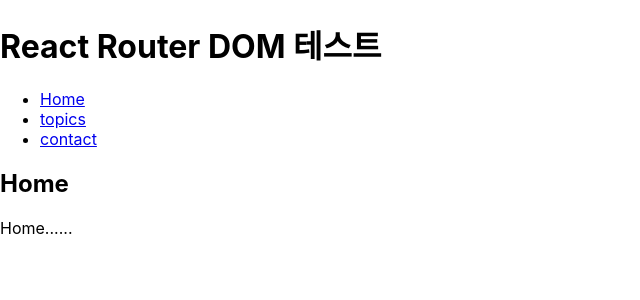
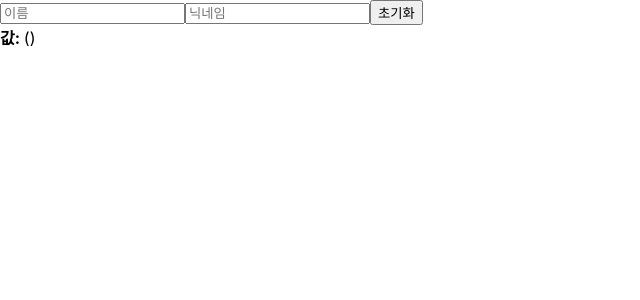
Before and after one commit to kjr04205/WEB-Function-Prototype, a React (Create React App) app: page / in a window 1280 px wide. Shown: the top 300 px of the page, without its empty margins (0-640 px from the left). Built offline with nearby package versions, Linux system fonts and the light colour scheme.

Commit message:
props 컴포넌트 컨트롤, useState 컴포넌트관리, input 상태관리

```diff
--- a/src/App.css
+++ b/src/App.css
@@ -1,38 +1,5 @@
-.App {
-  text-align: center;
+.gray-box{
+  background: gray;
+  width: 64px;
+  height: 64px;
 }
-
-.App-logo {
-  height: 40vmin;
-  pointer-events: none;
-}
-
-@media (prefers-reduced-motion: no-preference) {
-  .App-logo {
-    animation: App-logo-spin infinite 20s linear;
-  }
-}
-
-.App-header {
-  background-color: #282c34;
-  min-height: 100vh;
-  display: flex;
-  flex-direction: column;
-  align-items: center;
-  justify-content: center;
-  font-size: calc(10px + 2vmin);
-  color: white;
-}
-
-.App-link {
-  color: #61dafb;
-}
-
-@keyframes App-logo-spin {
-  from {
-    transform: rotate(0deg);
-  }
-  to {
-    transform: rotate(360deg);
-  }
-}
--- a/src/App.js
+++ b/src/App.js
@@ -1,50 +1,10 @@
-import logo from './logo.svg';
-import './App.css';
-import { BrowserRouter as Router, Switch, Routes, Route, Link } from "react-router-dom";
+import React from 'react';
+import InputSample from './InputSample';
+
 function App() {
   return (
-    <div>
-      <h1>React Router DOM 테스트</h1>
-      <ul>
-        <li><a href="/">Home</a></li>
-        <li><a href="/topics">topics</a></li>
-        <li><a href="/contact">contact</a></li>
-      </ul>
-      <Router>
-
-        <Routes>
-          <Route path="/" element={<Home></Home>}></Route>
-          <Route path="/topics" element={<Topics></Topics>}></Route>
-          <Route path="/contact" element={<Contact></Contact>}></Route>
-        </Routes>
-      </Router>
-    </div>
-
+    <InputSample/>
   );
-}
-function Home() {
-  return (
-    <div>
-      <h2>Home</h2>
-      <p>Home......</p>
-    </div>
-  )
-}
-function Topics() {
-  return (
-    <div>
-      <h2>Topics</h2>
-      <p>Topics......</p>
-    </div>
-  )
-}
-function Contact() {
-  return (
-    <div>
-      <h2>Contact</h2>
-      <p>Contact......</p>
-    </div>
-  )
 }
 
 export default App;
--- /dev/null
+++ b/src/InputSample.js
@@ -0,0 +1,38 @@
+import React, {useState} from 'react';
+
+function InputSample() {
+    const [inputs, setInputs] = useState({
+        name: '',
+        nickname: ''
+    });
+
+    const {name, nickname } = inputs;
+    const onChange = (e) => {
+        const {value, name} = e.target;
+        setInputs({
+            ...inputs,
+            [name]: value
+        });
+    };
+
+    const onReset = () => {
+        setInputs({
+            name: '',
+            nickname: '',
+        })
+    };
+
+    return (
+        <div>
+            <input name="name" onChange={onChange} value={name} placeholder="이름"/>
+            <input name="nickname" onChange={onChange} value={nickname} placeholder="닉네임"/>
+            <button onClick={onReset}>초기화</button>
+            <div>
+                <b>값: </b>
+                {name} ({nickname})
+            </div>
+        </div>
+    );
+}
+
+export default InputSample;
```
Also changed, not shown: src/Counter.js (added, +21 -0 lines), src/Hello.js (added, +13 -0 lines), src/Wrapper.js (added, +15 -0 lines).
